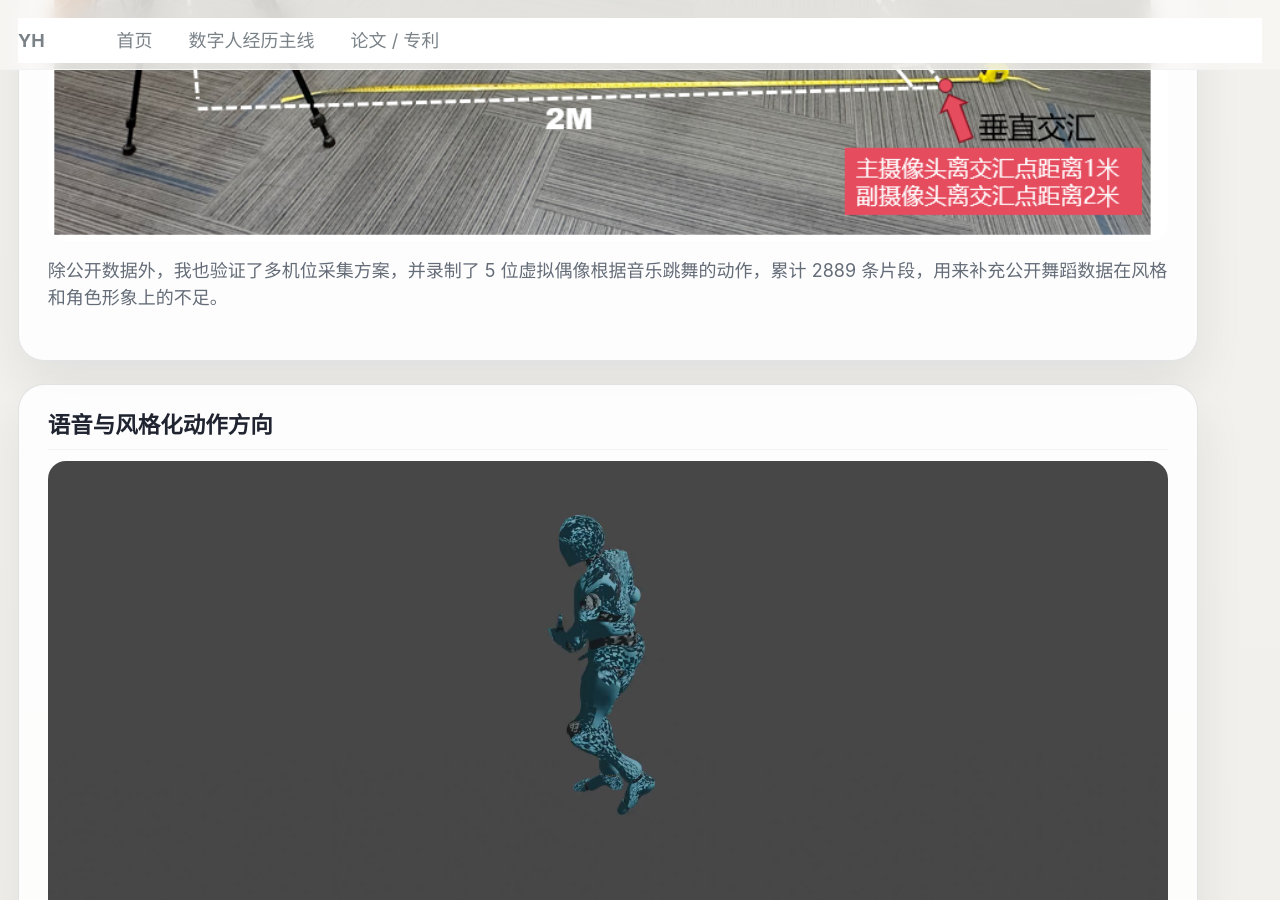
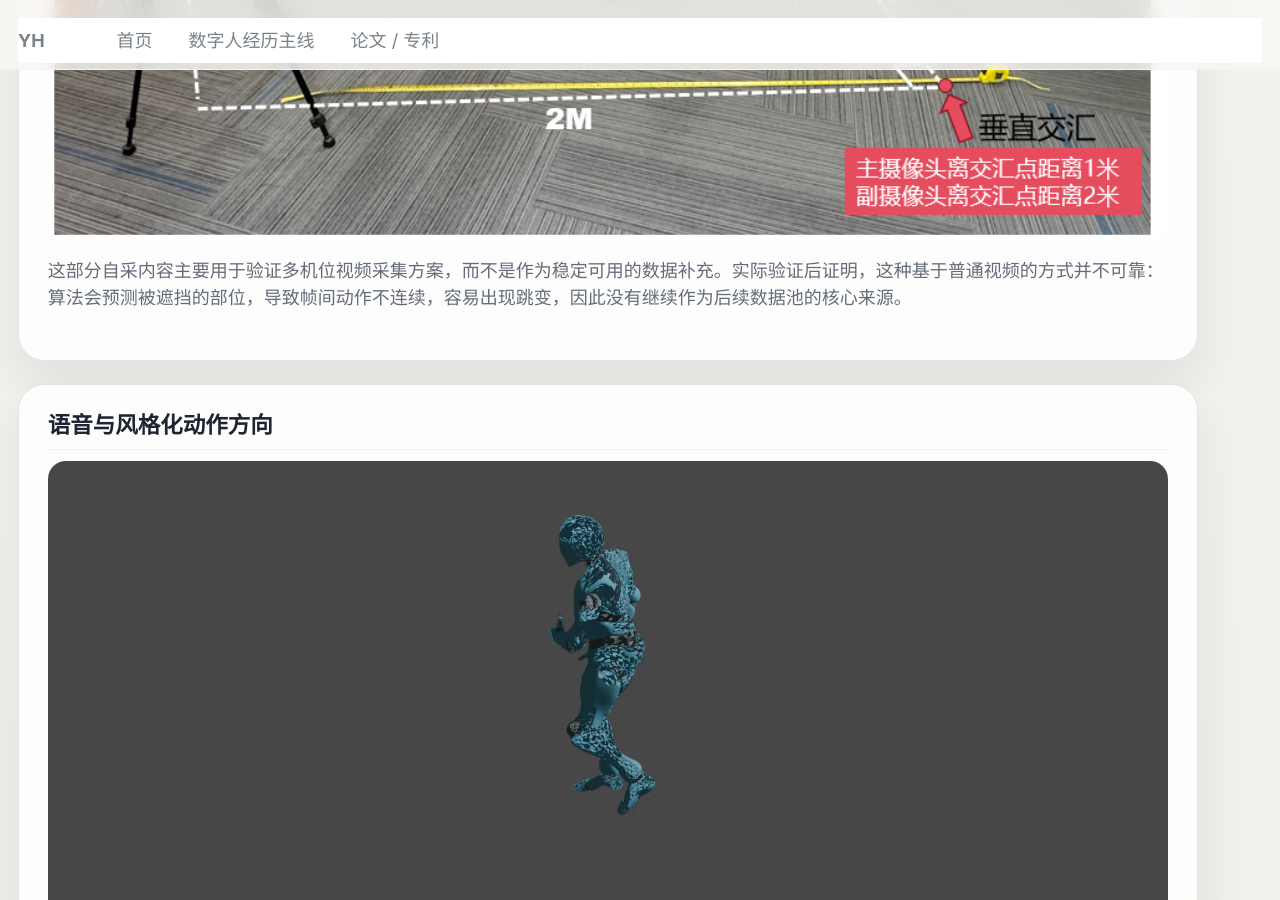
Before and after one commit to svitass/svitass.github.io, a Jekyll site: the page built from _portfolio/multi-source-motion-dataset-integration.md, in a window 1280 px wide and 900 px high, scrolled down 2897 px. Built offline with Jekyll 4.4.1, drawn with Linux system fonts in a browser that asks for light colours; some of the changed text lies outside the part shown.

Commit message:
Clarify Music2Dance capture validation outcome

```diff
--- a/_portfolio/multi-source-motion-dataset-integration.md
+++ b/_portfolio/multi-source-motion-dataset-integration.md
@@ -53,7 +53,7 @@ author_profile: false
     </div>
     <div class="project-visual">
       <img src="/images/projects/music2dance-capture-setup.png" alt="Music2Dance 自采动捕机位摆放示意">
-      <p class="project-visual__caption">除公开数据外，我也验证了多机位采集方案，并录制了 5 位虚拟偶像根据音乐跳舞的动作，累计 2889 条片段，用来补充公开舞蹈数据在风格和角色形象上的不足。</p>
+      <p class="project-visual__caption">这部分自采内容主要用于验证多机位视频采集方案，而不是作为稳定可用的数据补充。实际验证后证明，这种基于普通视频的方式并不可靠：算法会预测被遮挡的部位，导致帧间动作不连续，容易出现跳变，因此没有继续作为后续数据池的核心来源。</p>
     </div>
   </section>
 
@@ -84,7 +84,7 @@ author_profile: false
     <h2>结果</h2>
     <ul class="detail-result">
       <li>形成了按动作类型和应用场景拆分的数据源地图，而不是零散下载几个开源数据集。</li>
-      <li>补充了 MRI 手部、Music2Dance 自采、Speech2Gesture、CyanPuppets 等不同粒度的数据来源，增强了后续项目的数据弹性。</li>
+      <li>补充调研并验证了 MRI 手部、Music2Dance、Speech2Gesture、CyanPuppets 等不同粒度的数据来源；其中 Music2Dance 自采部分主要用于验证方案边界，并证明普通视频采集难以稳定支撑后续动作建模。</li>
       <li>把“数据收集”这件事从一次性准备工作，转成了长期支持数字人动作方向的底层能力。</li>
     </ul>
   </section>
```
